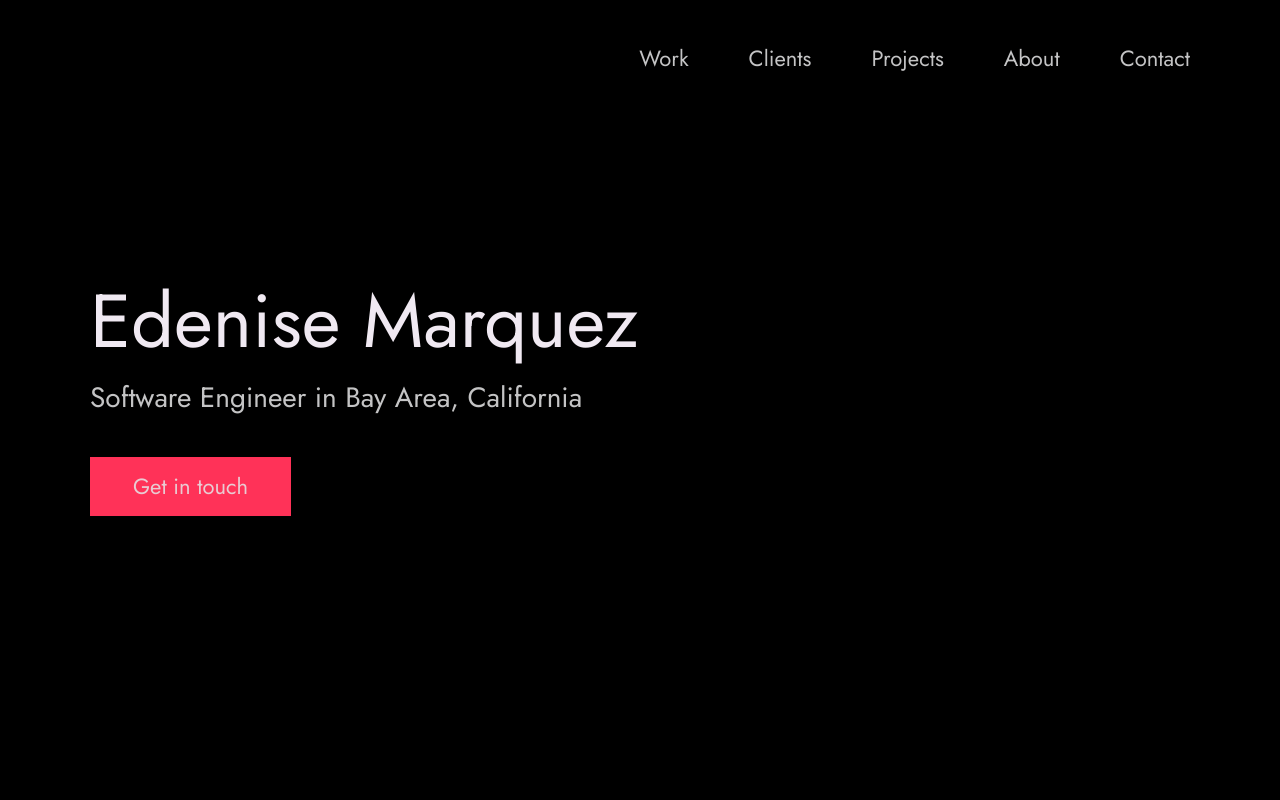
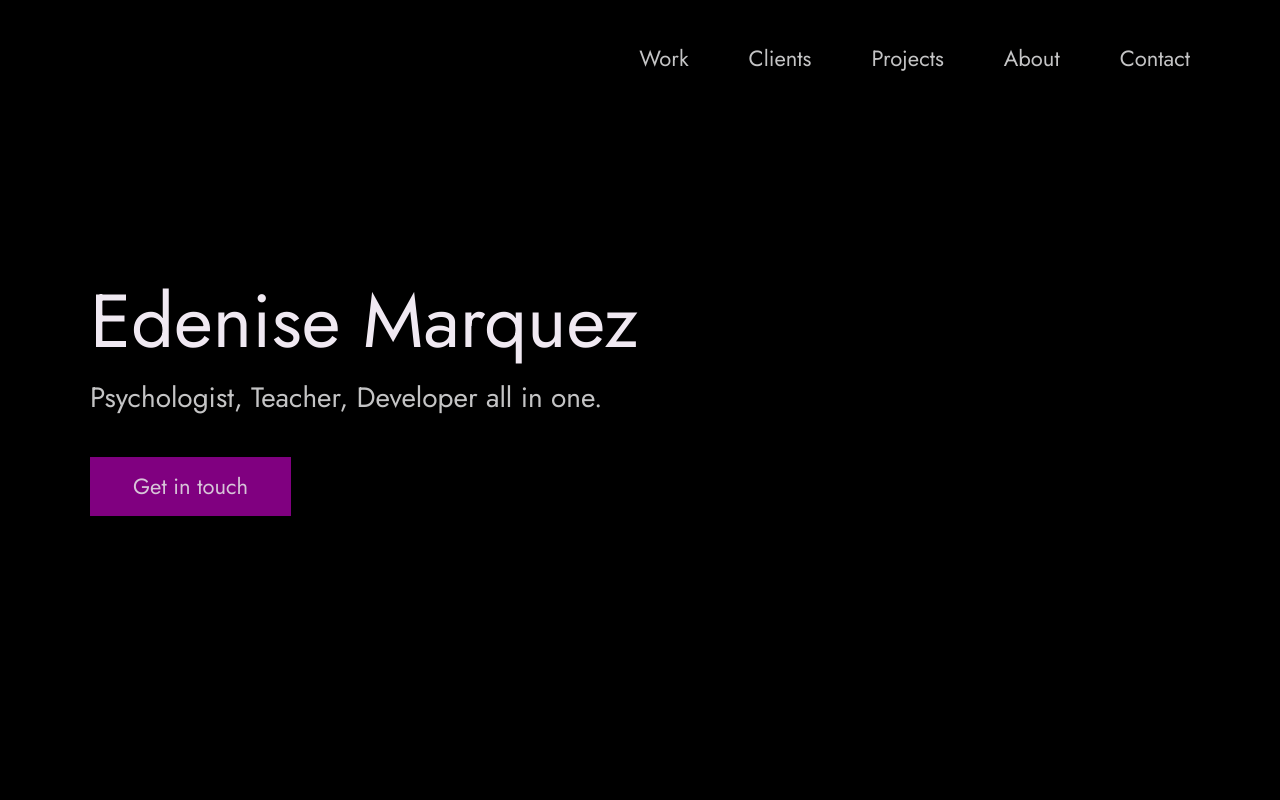
Before and after one commit to edenise-developer/personal-portfolio, a plain HTML site: page index.html in a window 1280 px wide. Shown: the top 800 px of the page. Drawn offline with Linux system fonts and the light colour scheme.

Commit message:
changed color

```diff
--- a/index.css
+++ b/index.css
@@ -35,7 +35,7 @@
   --line-height-small: 1.2;
 
   --black: #000;
-  --pink: #ff3258;
+  --pink: purple;
   --white: #f0e9f2;
   --white-1: #e5e5e6da;
 
--- a/index.html
+++ b/index.html
@@ -40,7 +40,7 @@
         <h1 class="heading-primary">
           <span>Edenise Marquez</span>
         </h1>
-        <p>Software Engineer in Bay Area, California</p>
+        <p>Psychologist, Teacher, Developer all in one.</p>
         <a href="#contact" class="btn btn--pink">Get in touch</a>
       </div>
     </div>
```
